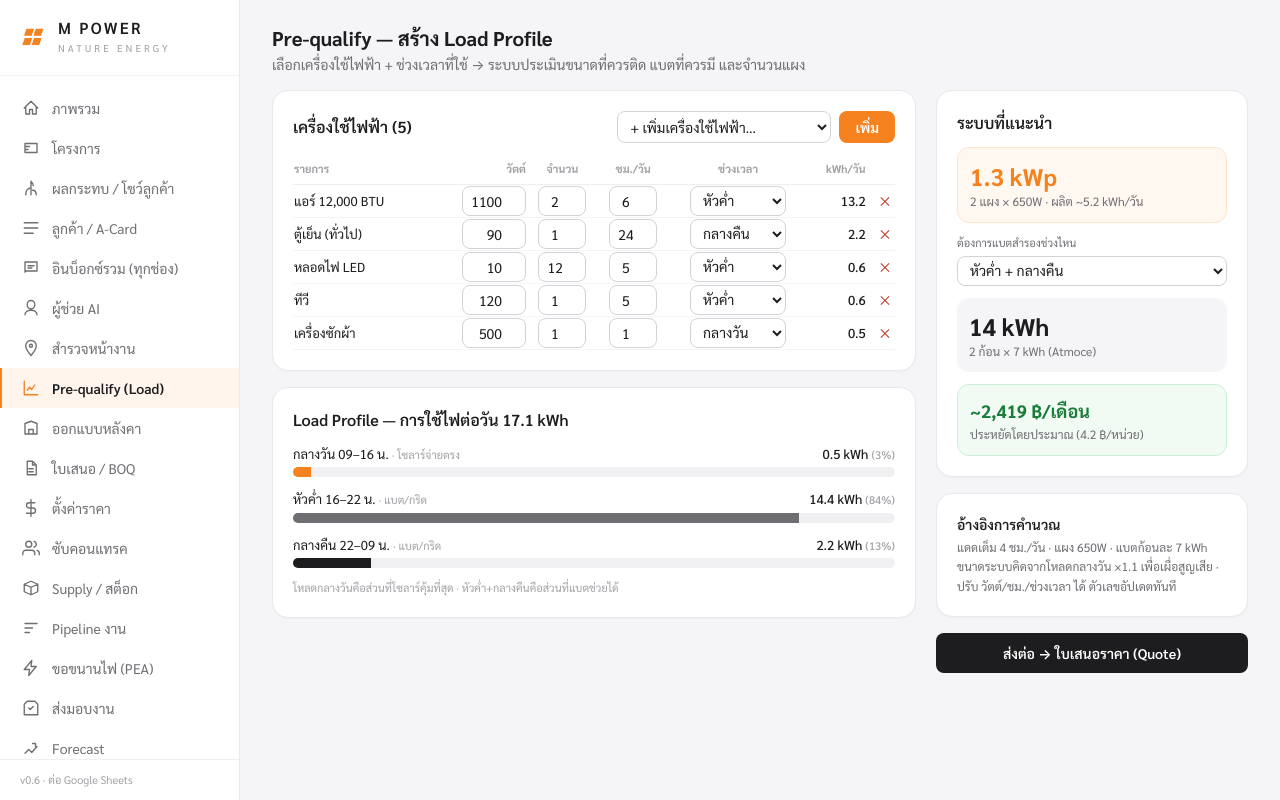
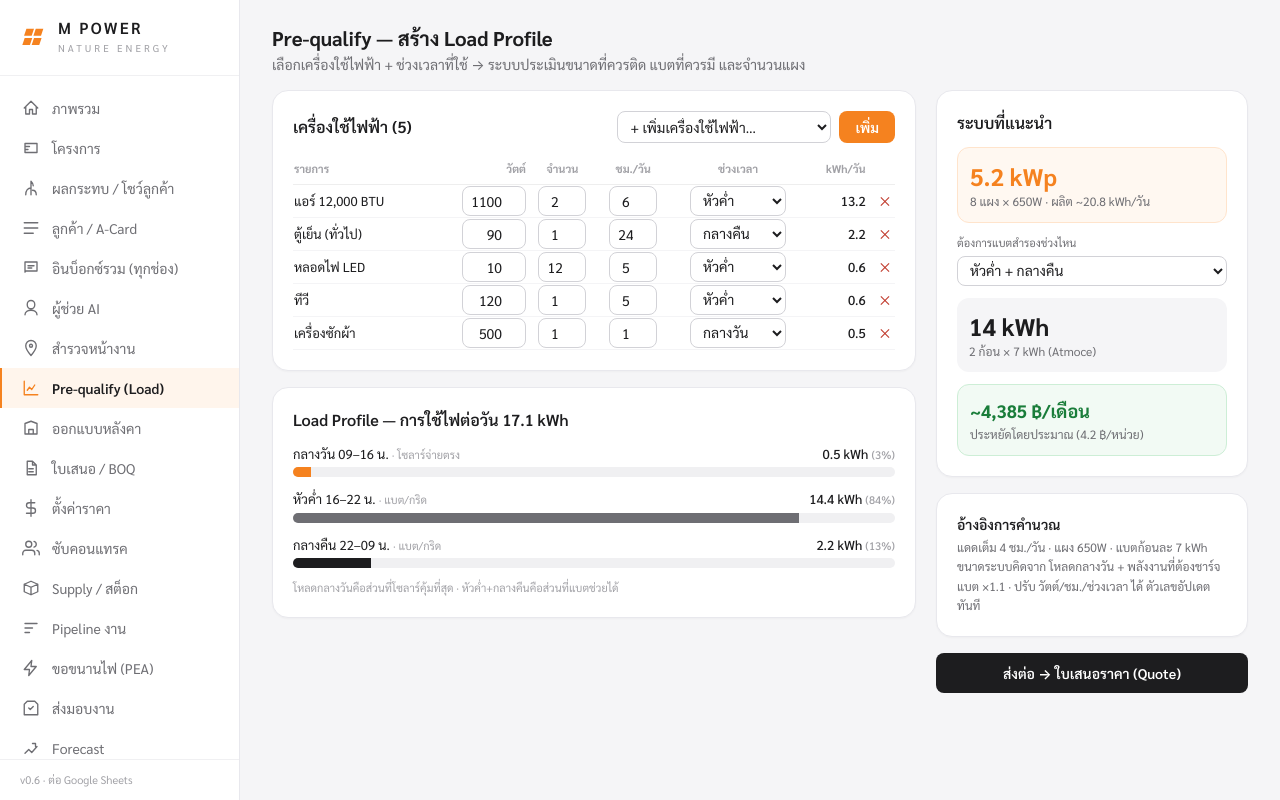
Before and after one commit to MORIZO168/mpower-app, a Next.js app in the folder mpower-app-source-v3/: page /prequalify in a window 1280 px wide. Built offline with nearby package versions, Linux system fonts and the light colour scheme.

Commit message:
Update page.js

```diff
--- a/mpower-app-source-v3/app/prequalify/page.js
+++ b/mpower-app-source-v3/app/prequalify/page.js
@@ -34,14 +34,15 @@ export default function PreQualifyPage() {
   rows.forEach((r) => (band[r.band] += kwh(r)));
   const totalDay = band.day + band.eve + band.night;
 
-  const recKwp = Math.max(0.66, band.day / SUN_HOURS * 1.1);
+  const battTarget = batteryPref === "eve_night" ? band.eve + band.night : batteryPref === "night" ? band.night : 0;
+  const battModules = battTarget > 0 ? Math.max(1, Math.round(battTarget / BATT_UNIT)) : 0;
+  const battKwh = battModules * BATT_UNIT;
+
+  // ระบบต้องผลิตพอ = ใช้กลางวัน + ชาร์จแบตไว้ใช้ตอนเย็น/คืน (×1.1 เผื่อสูญเสีย)
+  const recKwp = Math.max(0.66, ((band.day + battTarget) / SUN_HOURS) * 1.1);
   const panels = Math.ceil((recKwp * 1000) / PANEL_W);
   const actualKwp = (panels * PANEL_W) / 1000;
   const dailyProd = actualKwp * SUN_HOURS;
-
-  const battTarget = batteryPref === "eve_night" ? band.eve + band.night : batteryPref === "night" ? band.night : 0;
-  const battModules = battTarget > 0 ? Math.max(1, Math.round(battTarget / BATT_UNIT)) : 0;
-  const battKwh = battModules * BATT_UNIT;
 
   const monthlySave = Math.round((dailyProd + Math.min(battKwh, band.eve + band.night)) * 30 * 4.2);
   const pct = (v) => (totalDay ? Math.round((v / totalDay) * 100) : 0);
@@ -147,7 +148,7 @@ export default function PreQualifyPage() {
           <div className="card p-5 text-[12px] text-[#6e6e73] leading-relaxed">
             <div className="font-semibold text-[#1d1d1f] mb-1 text-sm">อ้างอิงการคำนวณ</div>
             แดดเต็ม {SUN_HOURS} ชม./วัน · แผง {PANEL_W}W · แบตก้อนละ {BATT_UNIT} kWh<br />
-            ขนาดระบบคิดจากโหลดกลางวัน ×1.1 เพื่อเผื่อสูญเสีย · ปรับ วัตต์/ชม./ช่วงเวลา ได้ ตัวเลขอัปเดตทันที
+            ขนาดระบบคิดจาก โหลดกลางวัน + พลังงานที่ต้องชาร์จแบต ×1.1 · ปรับ วัตต์/ชม./ช่วงเวลา ได้ ตัวเลขอัปเดตทันที
           </div>
 
           <button className="w-full bg-[#1d1d1f] text-white rounded-lg px-6 py-2.5 text-sm font-semibold">ส่งต่อ → ใบเสนอราคา (Quote)</button>
```
